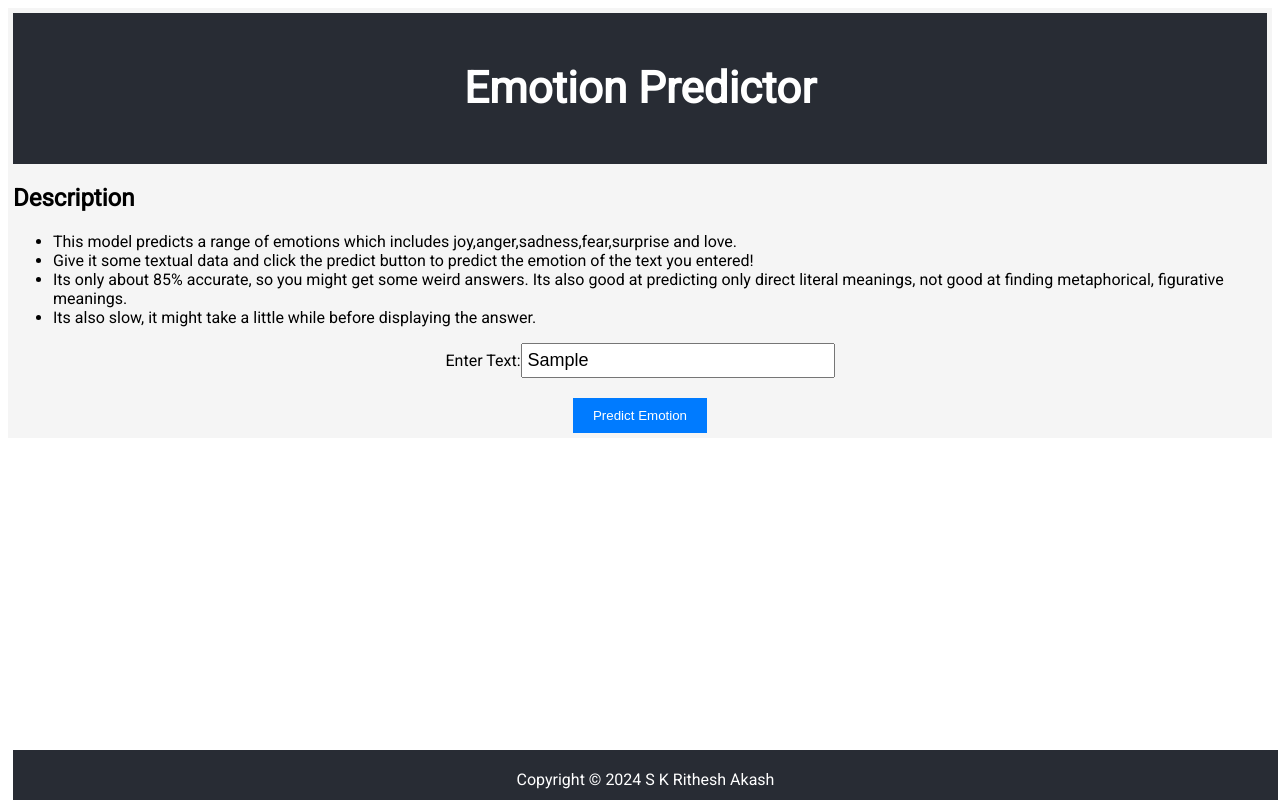
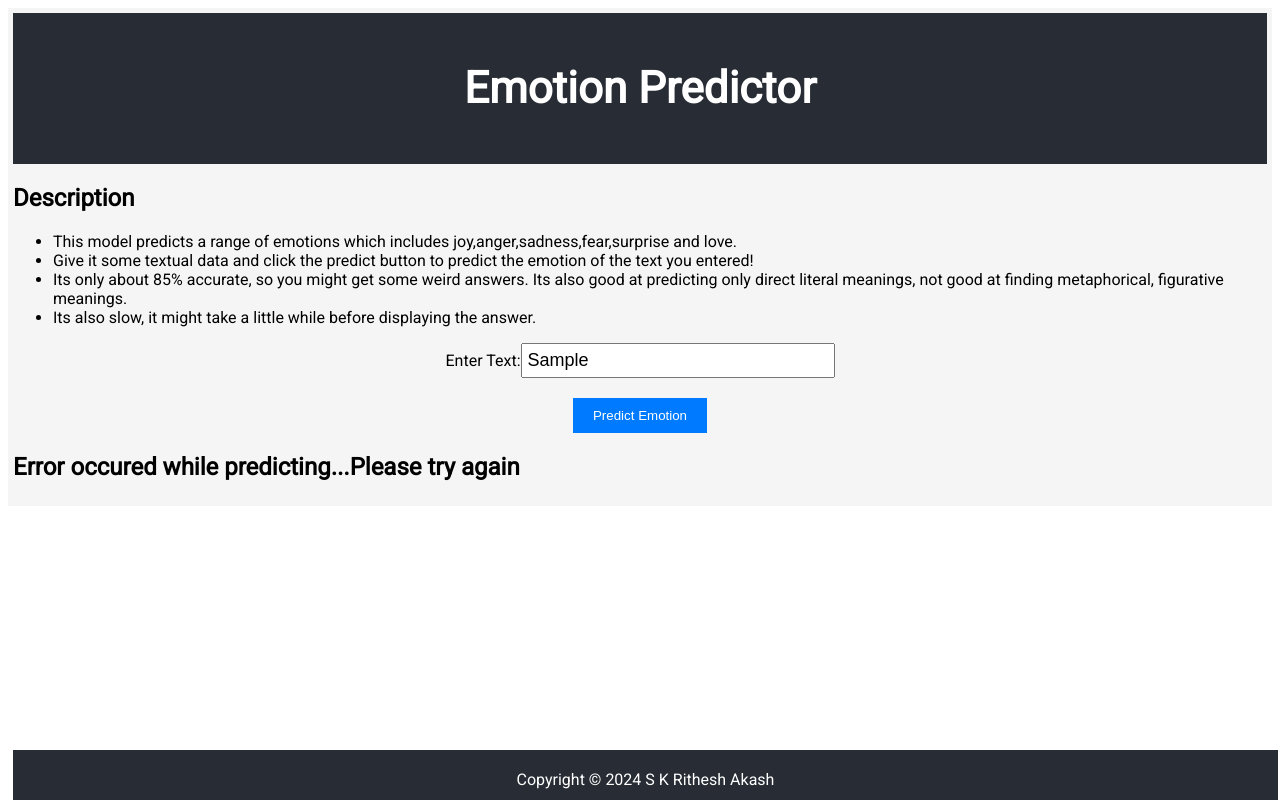
Before and after one commit to Rithesh-27/EmotionPredictor-Frontend, a React (Create React App) app: page / in a window 1280 px wide. Both pictures are taken after typing "Sample" into the empty fields and a click on the button "Predict Emotion". Built offline with nearby package versions, Linux system fonts and the light colour scheme; no server answers.

Commit message:
Teting error messages

```diff
--- a/src/EmotionPredictor.js
+++ b/src/EmotionPredictor.js
@@ -8,6 +8,7 @@ const EmotionPredictor = () => {
     const [predictedEmotion, setPredictedEmotion] = useState('')
     const [predictedScore, setPredictedScore] = useState()
     const [predicting,setPredicting] = useState(false)
+    const [reqError,setReqError] = useState(false)
 
     const handleChange =(e) => {
         setText(e.target.value)
@@ -18,10 +19,11 @@ const EmotionPredictor = () => {
         setPredicting(true)
 
         try {
-            const response = await axios.post("https://emotion-predictor-backend.onrender.com//predict-emotion", {text})
+            const response = await axios.post("https://emotion-predictor-backend.onrender.com//predifafsct-emotion", {text})
             setPredictedEmotion(response.data.predicted_emotion)
             setPredictedScore(response.data.confidence_percentage)
         } catch (err) {
+            setReqError(true)
             console.error("Error predicting the emotion ",err)
         }
         finally {
@@ -59,6 +61,11 @@ const EmotionPredictor = () => {
                     <button type='submit' disabled={predicting}>Predict Emotion</button>
                 </form>
             </div>
+            {reqError && (
+                <div className='ErrorMessage'>
+                    <h2>Error occured while predicting...Please try again</h2>
+                </div>
+            )}
             {predicting ? (
                 <div>
                     <h2>Predicting Emotion...</h2>
```
